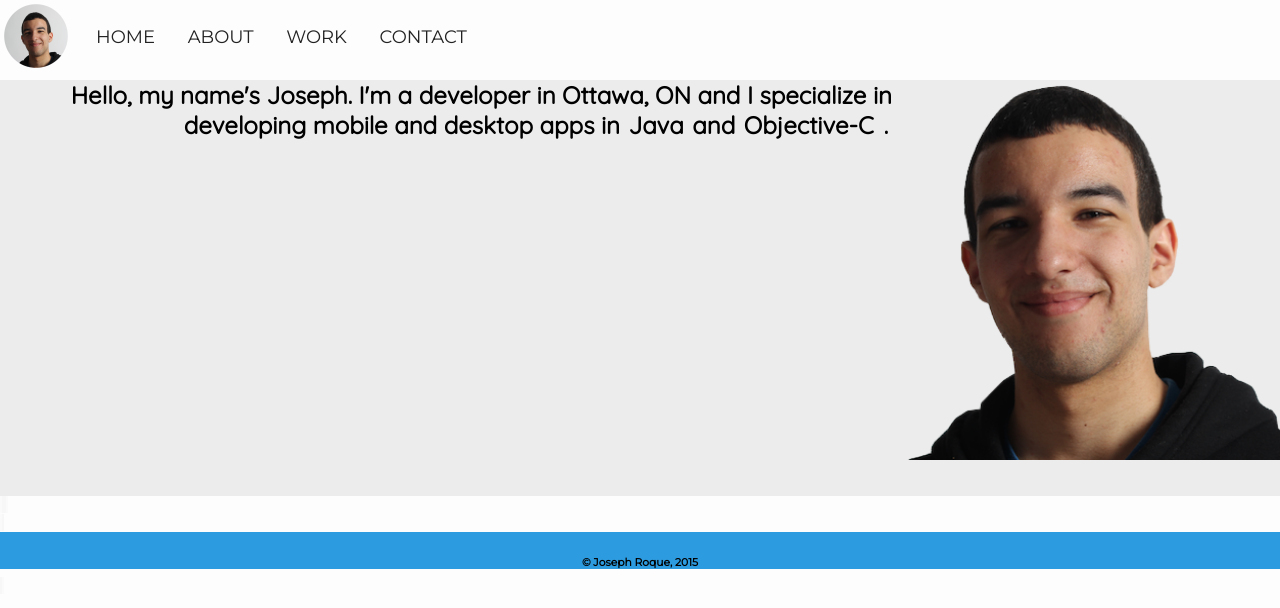
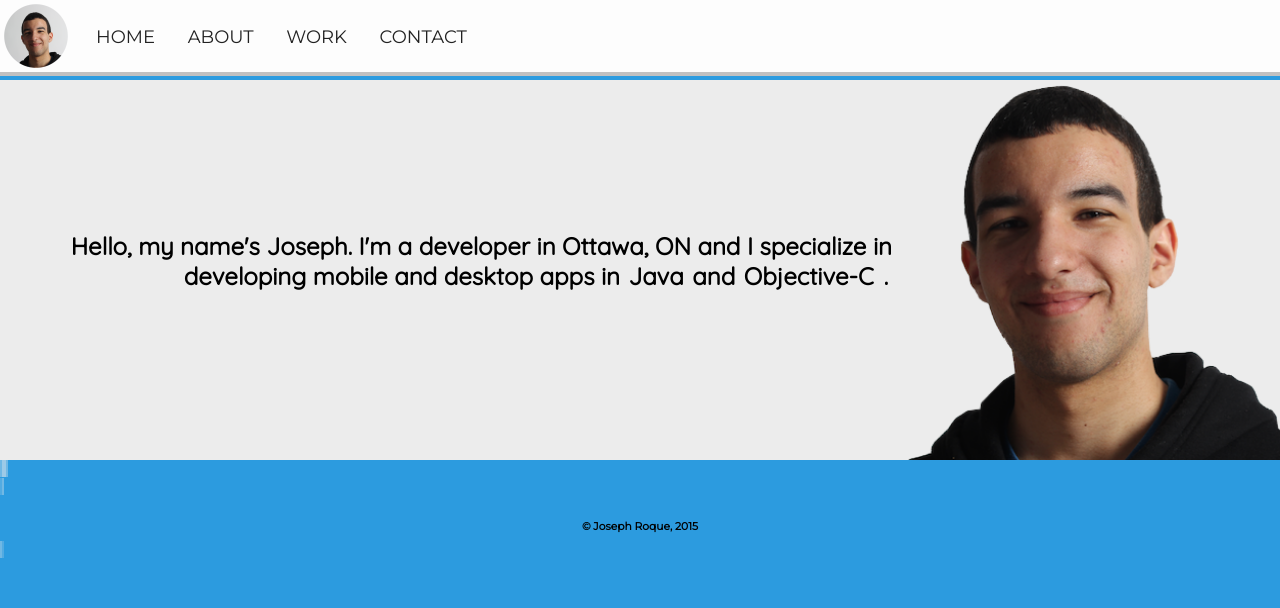
Before and after one commit to joseph-roque/joseph-roque.github.io, a Jekyll site: the page built from index.html, in a window 1280 px wide. Shown: the top 608 px of the page. Built offline with Jekyll 4.4.1, drawn with Linux system fonts in a browser that asks for light colours; nearby versions of some CDN libraries.

Commit message:
Fixing layout

```diff
--- a/_includes/header.html
+++ b/_includes/header.html
@@ -14,3 +14,4 @@
         <li class="navicon-rollover navicon-rollover-contact"><a href="#contact"></a></li>
     </ul>
 </header>
+<div id="headershadow"></div>
--- a/css/main.css
+++ b/css/main.css
@@ -15,7 +15,7 @@ body {
     margin:0;
     min-height:100%;
     height:100%;
-    background-color:#fdfdfd;
+    background-color:#2C9BDF;
 }
 
 header {
@@ -29,6 +29,7 @@ header {
 h6 {
     font-family: "Montserrat", sans-serif;
     text-align:center;
+    color:#000;
     margin-top:8px;
     margin-bottom:8px;
 }
@@ -110,9 +111,9 @@ img.nav-profile-img {
 .index-vertically-centered-banner-outer {display:table; height:380px; overflow:hidden;}
 .index-vertically-centered-banner-inner {display:table-cell; vertical-align: middle;}
 
-
 .index-main-banner {
     background:#ECECEC;
+    height:380px
 }
 
 .index-main-banner h1 {
@@ -121,17 +122,12 @@ img.nav-profile-img {
     padding-left:10px;
     margin:0;
     text-align:right;
-    height:380px;
 }
 
 .index-main-banner img {
     width:380px;
     height:380px;
     float:right;
-}
-
-.index-absolute-center {
-    height:380px;
 }
 
 .split-wrapper {
--- a/index.html
+++ b/index.html
@@ -2,7 +2,6 @@
 
 layout: default
 title: Joseph Roque | Developer
-is_home: true
 
 ---
 
```
